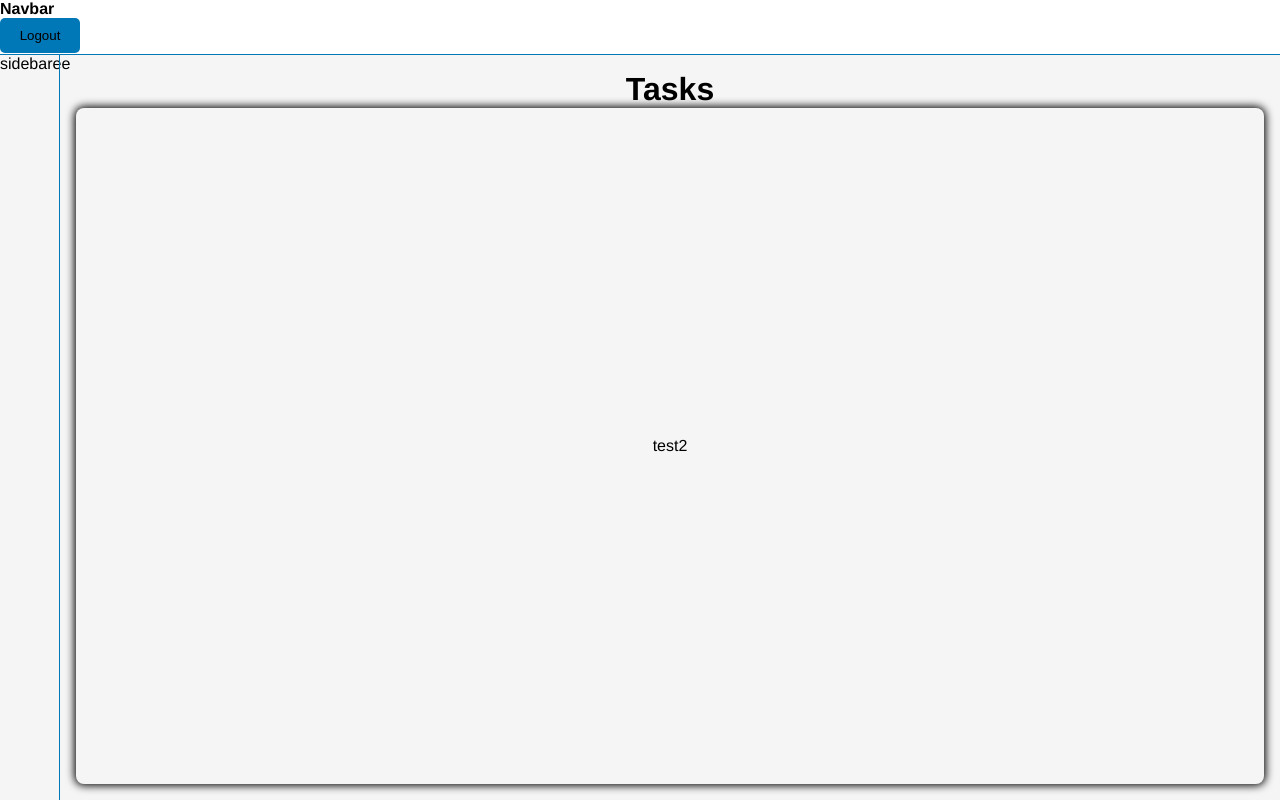
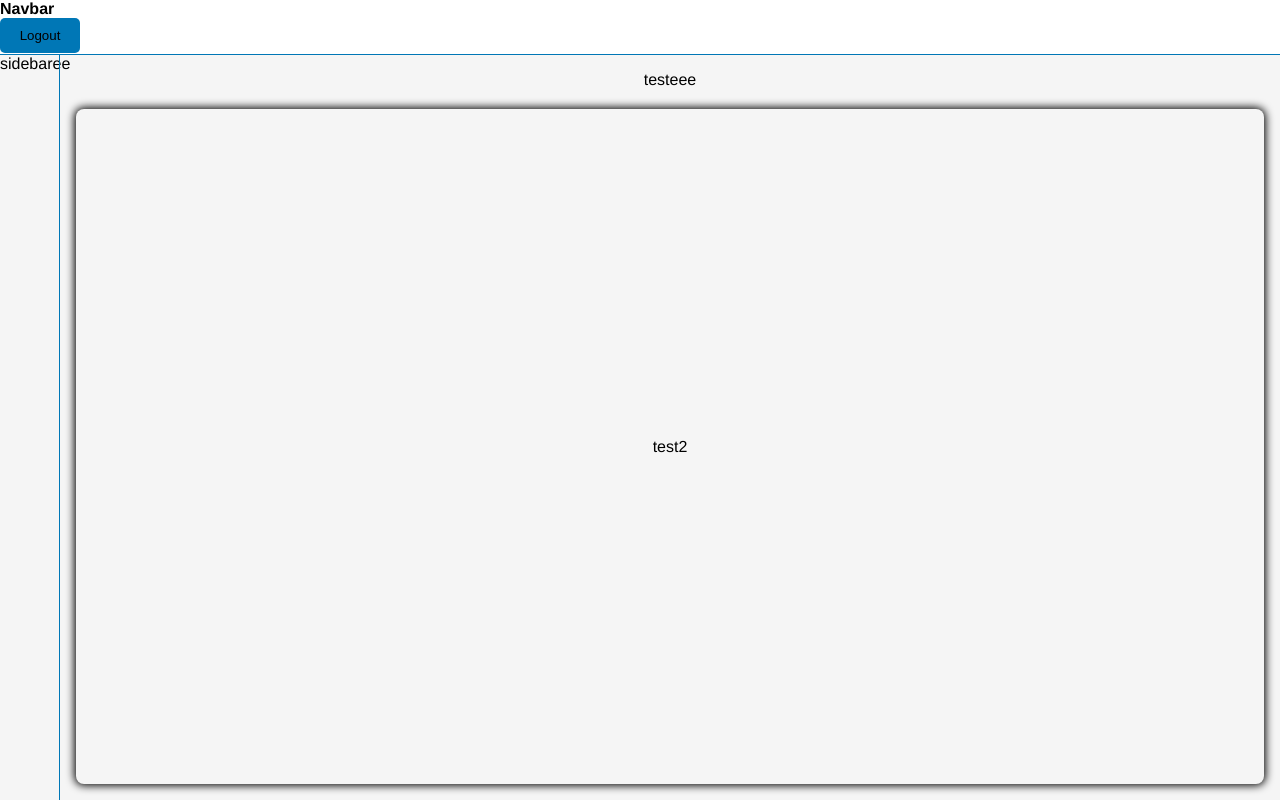
Before and after one commit to FilipAlberski/taskify, a React (Vite) app in the folder client/: page /dashboard in a window 1280 px wide. Built offline with nearby package versions, Linux system fonts and the light colour scheme; sample sign-in values are in the browser's storage.

Commit message:
adding basic filter to the tasks

```diff
--- /dev/null
+++ b/client/src/components/taskFilter/TaskFilter.styled.js
@@ -0,0 +1,8 @@
+import styled from "styled-components";
+
+export const TaskFilterWrapper = styled.div`
+    display: flex;
+    justify-content: space-between;
+    align-items: center;
+    margin-bottom: 20px;
+`;
--- a/client/src/components/taskFilter/taskFilter.jsx
+++ b/client/src/components/taskFilter/taskFilter.jsx
@@ -1,14 +1,9 @@
 import React from "react";
-import { useState } from "react";
-import { useEffect } from "react";
-import { useDispatch, useSelector } from "react-redux";
 
-const taskFilter = () => {
-    return (
-        <div>
-            <h1>Task Filter</h1>
-        </div>
-    );
+import { TaskFilterWrapper } from "./TaskFilter.styled";
+
+const TaskFilter = () => {
+    return <TaskFilterWrapper>testeee</TaskFilterWrapper>;
 };
 
-export default taskFilter;
+export default TaskFilter;
--- a/client/src/pages/dashboard/tasks/Tasks.jsx
+++ b/client/src/pages/dashboard/tasks/Tasks.jsx
@@ -1,13 +1,13 @@
 import React from "react";
 import { TasksContainer } from "./tasks.styled";
-
+import TaskFilter from "../../../components/taskFilter/TaskFilter";
 import { DashboardMainContainer } from "../../../components/DashboardMain/DashboardMain.styled";
 
 const Tasks = () => {
     return (
         <DashboardMainContainer>
             <TasksContainer>
-                <h1>Tasks</h1>
+                <TaskFilter />
 
                 <div className="tasks">test2</div>
             </TasksContainer>
```
